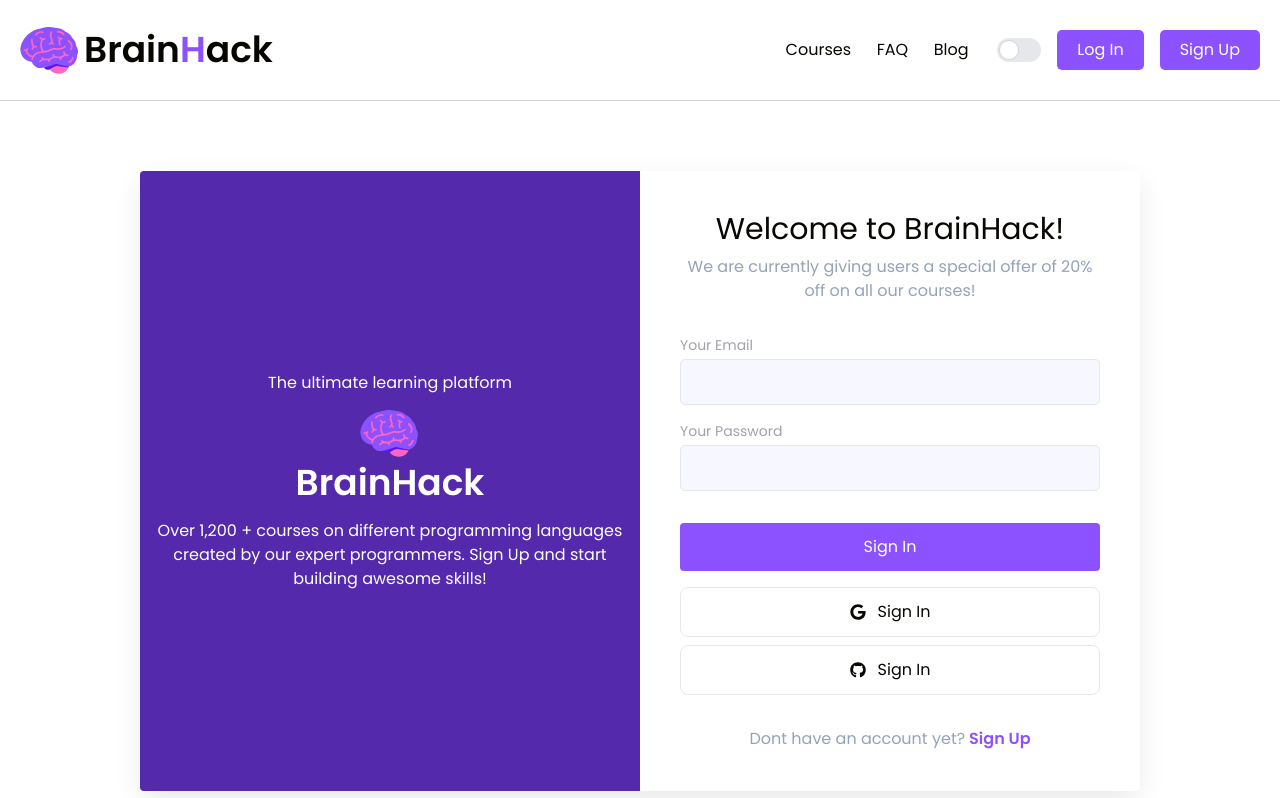
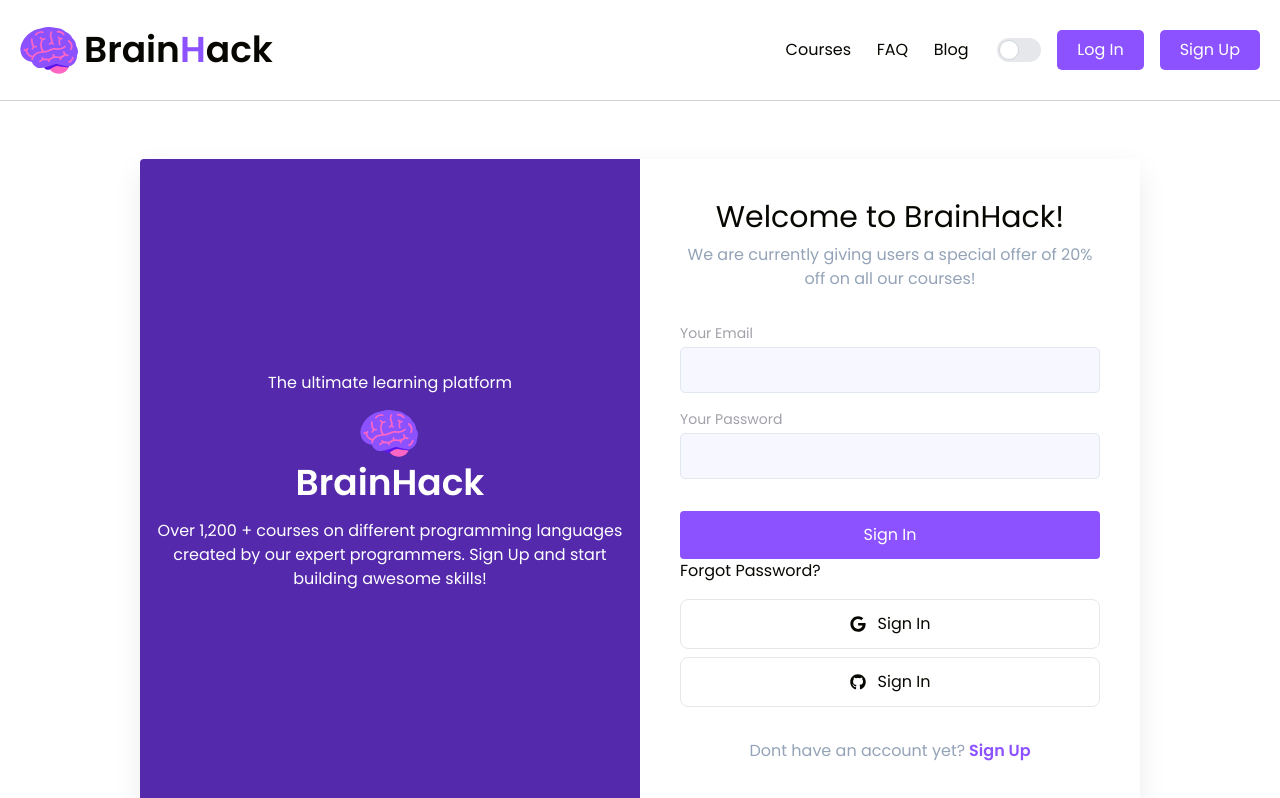
Before and after one commit to iftekhs/Brain-Hack, a React (Create React App) app: page /login in a window 1280 px wide. Shown: the top 798 px of the page. Built offline with nearby package versions, Linux system fonts and the light colour scheme; no server answers.

Commit message:
added the reset function and installed toast

```diff
--- a/package.json
+++ b/package.json
@@ -11,6 +11,7 @@
     "flowbite-react": "^0.3.2",
     "react": "^18.2.0",
     "react-dom": "^18.2.0",
+    "react-hot-toast": "^2.4.0",
     "react-icons": "^4.6.0",
     "react-router-dom": "^6.4.2",
     "react-scripts": "5.0.1",
--- a/src/contexts/AuthProvider.js
+++ b/src/contexts/AuthProvider.js
@@ -3,7 +3,7 @@ import {
   createUserWithEmailAndPassword,
   getAuth,
   onAuthStateChanged,
-  sendEmailVerification,
+  sendPasswordResetEmail,
   signInWithEmailAndPassword,
   signInWithPopup,
   signOut,
@@ -24,6 +24,10 @@ const AuthProvider = ({ children }) => {
     return signInWithPopup(auth, provider);
   };
 
+  const resetEmail = (email) => {
+    return sendPasswordResetEmail(auth, email);
+  };
+
   const createUser = (email, password) => {
     setLoading(true);
     return createUserWithEmailAndPassword(auth, email, password);
@@ -36,10 +40,6 @@ const AuthProvider = ({ children }) => {
 
   const updateUserProfile = (profile) => {
     return updateProfile(auth.currentUser, profile);
-  };
-
-  const verifyEmail = () => {
-    return sendEmailVerification(auth.currentUser);
   };
 
   const logOut = () => {
@@ -65,7 +65,7 @@ const AuthProvider = ({ children }) => {
     signIn,
     updateUserProfile,
     logOut,
-    verifyEmail,
+    resetEmail,
     setLoading,
   };
 
--- a/src/pages/Home/Home.css
+++ b/src/pages/Home/Home.css
@@ -1,6 +1,5 @@
 .hero {
   min-height: 80vh;
-  background-color: aquamarine;
   background-image: linear-gradient(to bottom, rgba(245, 246, 252, 0.52), rgba(117, 19, 93, 0.73)),
     url('../../images/hero.jpg');
   background-position: center;
--- a/src/pages/Login/Login.js
+++ b/src/pages/Login/Login.js
@@ -1,5 +1,5 @@
 import { GithubAuthProvider, GoogleAuthProvider } from 'firebase/auth';
-import React, { useContext, useState } from 'react';
+import React, { useContext, useRef, useState } from 'react';
 import { FaGithub, FaGoogle } from 'react-icons/fa';
 import { Link, useLocation, useNavigate } from 'react-router-dom';
 import { AuthContext } from '../../contexts/AuthProvider';
@@ -7,9 +7,10 @@ import logo from '../../images/logo.svg';
 import './Login.css';
 
 const Login = () => {
-  const { signIn, providerLogin, setLoading } = useContext(AuthContext);
+  const { signIn, providerLogin, resetEmail, setLoading } = useContext(AuthContext);
   const [btnLoading, setBtnLoading] = useState(false);
   const [error, setError] = useState(null);
+  const formRef = useRef();
 
   //   Navigate & Location
   const navigate = useNavigate();
@@ -63,6 +64,19 @@ const Login = () => {
       .catch((error) => console.log(error));
   };
 
+  const handleReset = () => {
+    const form = formRef.current;
+    const email = form.email.value;
+    if (!email) {
+      return setError('Please enter the email to reset password.');
+    }
+    resetEmail(email)
+      .then(() => {
+        console.log('completed');
+      })
+      .catch((error) => setError(error.message));
+  };
+
   return (
     <section className="px-2 py-5">
       <div className="auth-container container mx-auto flex items-center justify-center">
@@ -81,7 +95,7 @@ const Login = () => {
             <p className="text-md text-center text-slate-400 mb-8">
               We are currently giving users a special offer of 20% off on all our courses!
             </p>
-            <form onSubmit={handleSubmit} className="auth-form">
+            <form ref={formRef} onSubmit={handleSubmit} className="auth-form">
               <div className="flex flex-col mb-4">
                 <label htmlFor="email" className="mb-1 text-sm text-zinc-400">
                   Your Email
@@ -100,7 +114,7 @@ const Login = () => {
 
               <button
                 disabled={btnLoading}
-                className="bg-cpurple px-8 py-3 text-white rounded w-full mb-4 transition-all">
+                className="bg-cpurple px-8 py-3 text-white rounded w-full transition-all">
                 {btnLoading ? (
                   <div className="flex items-center justify-center">
                     <svg
@@ -121,6 +135,9 @@ const Login = () => {
                 ) : (
                   'Sign In'
                 )}
+              </button>
+              <button className="mb-4" type="button" onClick={handleReset}>
+                Forgot Password?
               </button>
 
               <button
```
Also changed, not shown: firebase.json (added), 2 other files (tests, documents, lock files or other folders).
